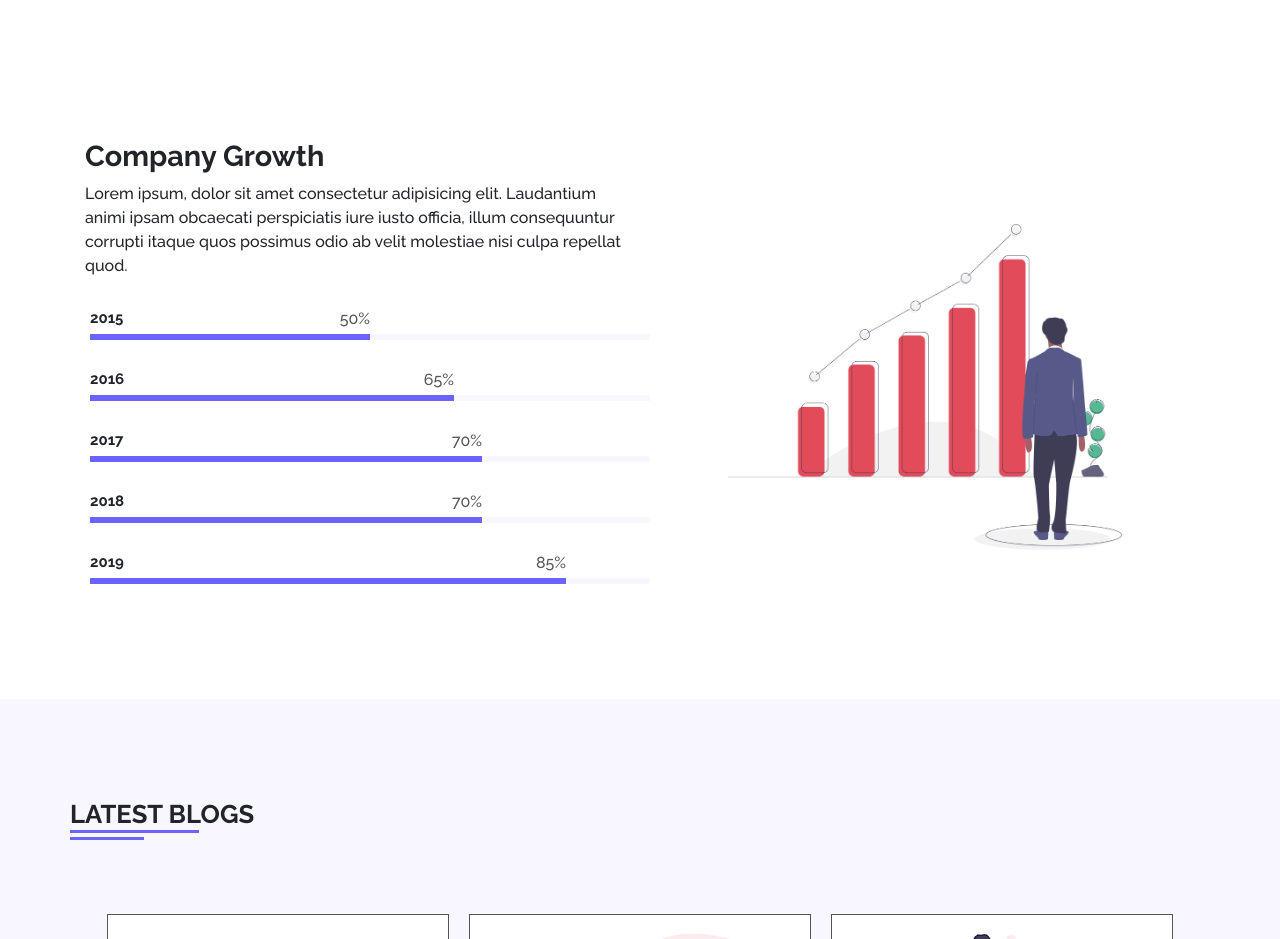
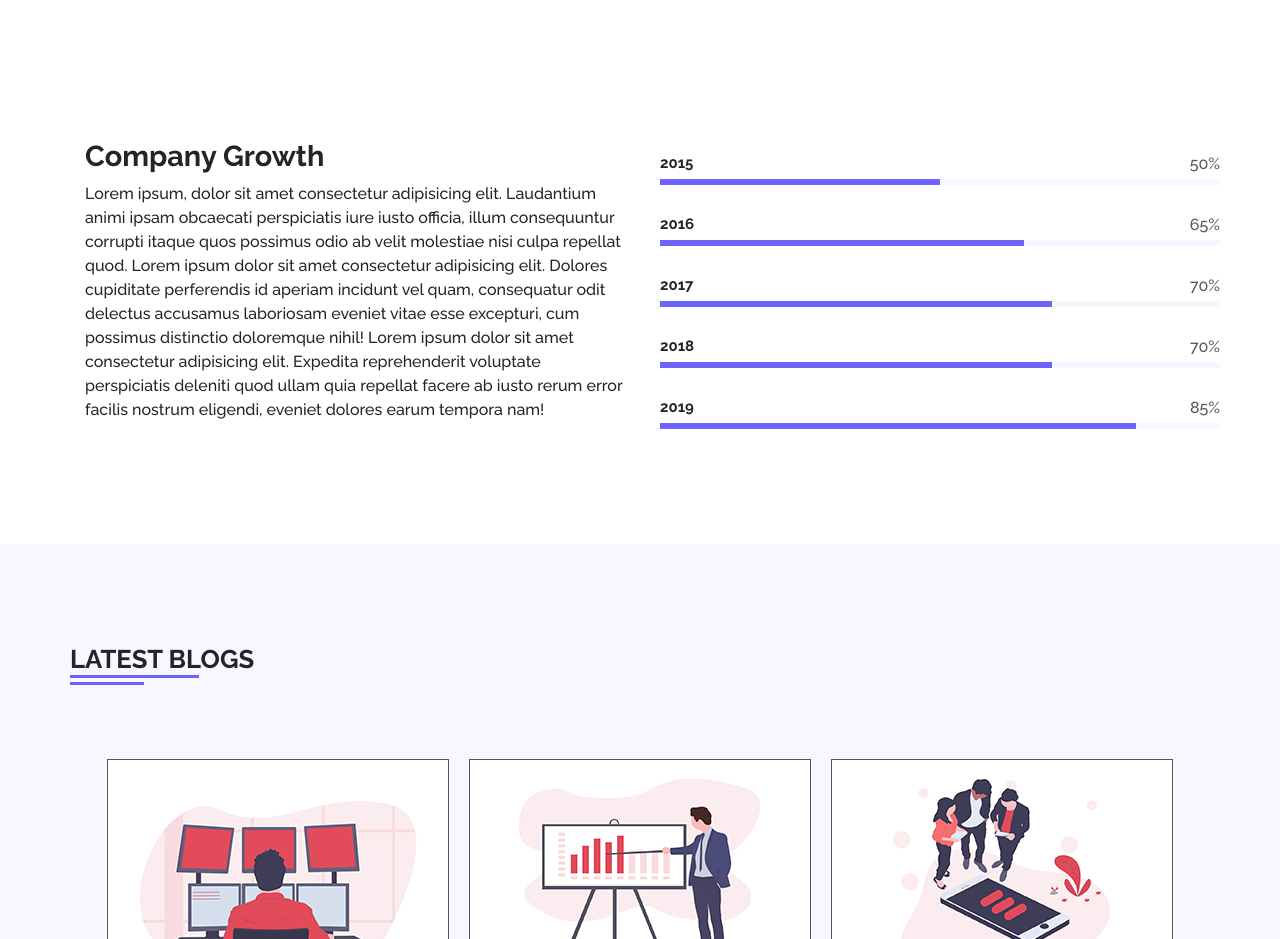
Before and after one commit to Saurabhmeharkar/Plan-B, a plain HTML site: page index.html in a window 1280 px wide. Shown: the part 6020-6959 px from the top of the page. Drawn offline with Linux system fonts and the light colour scheme.

Commit message:
Update website

```diff
--- a/css/style.css
+++ b/css/style.css
@@ -670,17 +670,6 @@ header.fixed-top{
     font-weight: 700;
 }
 
-
-.growth-section .growth-img {
-    display: flex;
-    justify-content: center;
-    padding-top: 50px;
-}
-
-.growth-section .growth-img img {
-    max-width: 500px;
-}
-
 .growth-section p {
     font-size: 16px;
     font-weight: 500;
@@ -708,7 +697,7 @@ header.fixed-top{
 
 .growth-section .growth-box .growth-bar .growth-bar-in {
     background-color: #6C63FF;
-    position: absolute;
+    /* position: absolute; */
     top: 0;
     left: 0;
     height: 100%;
@@ -972,6 +961,10 @@ header.fixed-top{
     text-decoration: none;
     color: #555555;
     font-weight: 500;
+    transition:  0.3s;
+}
+.footer-section .links-section .first-col ul li a:hover, .second-col ul li a:hover{
+    color: #ffffff;
 }
 .footer-section .footer-content h2{
     font-size: 2rem;
--- a/index.html
+++ b/index.html
@@ -453,7 +453,11 @@
                             <h3>Company Growth</h3>
                             <p>Lorem ipsum, dolor sit amet consectetur adipisicing elit. Laudantium animi ipsam
                                 obcaecati perspiciatis iure iusto officia, illum consequuntur corrupti itaque quos
-                                possimus odio ab velit molestiae nisi culpa repellat quod.</p>
+                                possimus odio ab velit molestiae nisi culpa repellat quod. Lorem ipsum dolor sit amet consectetur adipisicing elit. Dolores cupiditate perferendis id aperiam incidunt vel quam, consequatur odit delectus accusamus laboriosam eveniet vitae esse excepturi, cum possimus distinctio doloremque nihil! Lorem ipsum dolor sit amet consectetur adipisicing elit. Expedita reprehenderit voluptate perspiciatis deleniti quod ullam quia repellat facere ab iusto rerum error facilis nostrum eligendi, eveniet dolores earum tempora nam!</p>
+
+                        </div>
+                    </div>
+                    <div class="col-lg-6">
                         <div class="row">
                             <div class="growth-box">
                                 <h6>2015</h6>
@@ -486,12 +490,6 @@
                                     <div class="growth-bar-in" style="width: 85%;"> <span>85%</span></div>
                                 </div>
                             </div>
-                            </div>
-                        </div>
-                    </div>
-                    <div class="col-lg-6">
-                        <div class="growth-img">
-                            <img src="/img/growth.png" alt="">
                         </div>
                     </div>
                 </div>
```
Also changed, not shown: img/growth.png (deleted). Lines whose indentation alone changed are shown as unchanged.
